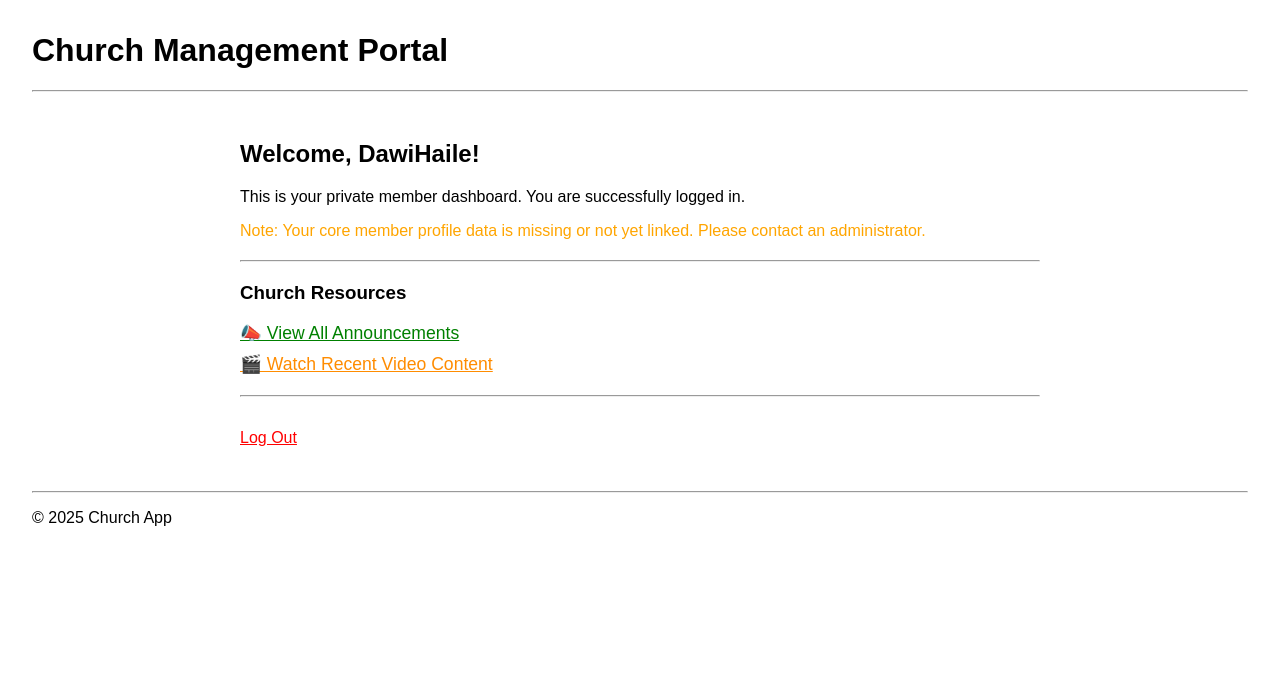
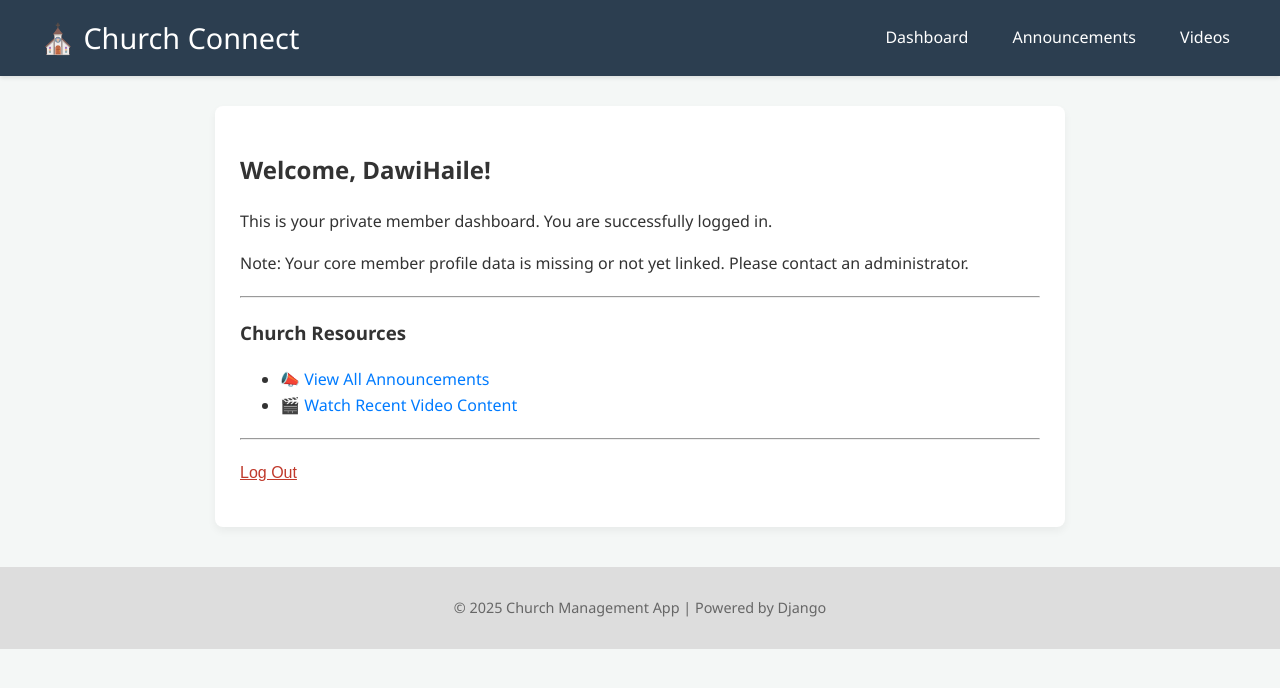
Before and after one commit to Dawit225/django-church-management-app, a Django app: page /members/dashboard/ in a window 1280 px wide. Shown: the top 688 px of the page. Run offline with Django 5.2, Linux system fonts and the light colour scheme; a user stored in the database is signed in; data comes from the database, SQL or seed files in the repository; both versions use the stored data as it was after the commit.

Commit message:
feat: changed the interface

```diff
--- a/config/settings.py
+++ b/config/settings.py
@@ -119,6 +119,10 @@ USE_TZ = True
 
 STATIC_URL = 'static/'
 
+STATICFILES_DIRS = [
+    BASE_DIR / "static",
+]
+
 # Default primary key field type
 # https://docs.djangoproject.com/en/5.2/ref/settings/#default-auto-field
 
--- a/config/templates/base.html
+++ b/config/templates/base.html
@@ -1,34 +1,47 @@
+{% load static %}
 <!DOCTYPE html>
 <html lang="en">
 <head>
     <meta charset="UTF-8">
     <meta name="viewport" content="width=device-width, initial-scale=1.0">
     <title>{% block title %}Church Management App{% endblock %}</title>
-    <style>
-        body { font-family: sans-serif; margin: 2rem; }
-        .form-container { max-width: 600px; margin: 0 auto; padding: 20px; border: 1px solid #ccc; border-radius: 8px; }
-        .form-row { margin-bottom: 1rem; }
-        label { display: block; margin-bottom: 0.3rem; font-weight: bold; }
-        input[type="text"], input[type="email"], input[type="number"], textarea, select {
-            width: 100%; padding: 8px; border: 1px solid #ddd; border-radius: 4px; box-sizing: border-box;
-        }
-        .errorlist { color: red; list-style-type: none; padding: 0; margin-top: 0.2rem; }
-    </style>
+
+    <link rel="stylesheet" href="{% static 'css/style.css' %}">
 </head>
 <body>
-    <header>
-        <h1>Church Management Portal</h1>
-        <hr>
+    <header class="main-header">
+        <div class="header-content">
+            <h1 class="logo">⛪ Church Connect</h1>
+            <nav class="main-nav">
+                {% if user.is_authenticated %}
+                    <a href="{% url 'member_dashboard' %}">Dashboard</a>
+                    <a href="{% url 'announcement_list' %}">Announcements</a>
+                    <a href="{% url 'video_list' %}">Videos</a>
+                    {% else %}
+                    <a href="{% url 'member_registration' %}">Register</a>
+                    <a href="{% url 'login' %}">Log In</a>
+                {% endif %}
+            </nav>
+        </div>
     </header>
 
-    <main>
+    <main class="main-content">
+        {% if messages %}
+            <ul class="messages-list">
+                {% for message in messages %}
+                    <li class="{{ message.tags }}">
+                        {{ message }}
+                    </li>
+                {% endfor %}
+            </ul>
+        {% endif %}
+
         {% block content %}
         {% endblock content %}
     </main>
 
-    <footer>
-        <hr>
-        <p>&copy; 2025 Church App</p>
+    <footer class="main-footer">
+        <p>&copy; 2025 Church Management App | Powered by Django</p>
     </footer>
 </body>
 </html>
--- a/members/templates/members/member_dashboard.html
+++ b/members/templates/members/member_dashboard.html
@@ -3,7 +3,7 @@
 {% block title %}My Member Dashboard{% endblock %}
 
 {% block content %}
-    <div style="max-width: 800px; margin: 0 auto; padding: 20px;">
+    <div class="card" style="max-width: 800px; margin: 0 auto;">
         <h2>Welcome, {{ user.get_full_name|default:user.username }}!</h2>
 
         <p>This is your private member dashboard. You are successfully logged in.</p>
@@ -11,52 +11,48 @@
         {% if user.is_authenticated and user.member %}
             <h3>My Church Profile</h3>
             <ul>
-                <li>Age: {{ user.member.age }}</li>
-                <li>Address: {{ user.member.address }}</li>
-                <li>Has Confessor: {{ user.member.has_father_confessor|yesno:"Yes,No" }}</li>
-                <li>Joined: {{ user.member.date_joined|date:"F j, Y" }}</li>
+                <li><strong>Age:</strong> {{ user.member.age }}</li>
+                <li><strong>Address:</strong> {{ user.member.address }}</li>
+                <li><strong>Has Confessor:</strong> {{ user.member.has_father_confessor|yesno:"Yes,No" }}</li>
+                <li><strong>Joined:</strong> {{ user.member.date_joined|date:"F j, Y" }}</li>
             </ul>
 
             <p><a href="{% url 'member_profile_update' %}">Edit My Profile</a></p>
 
         {% else %}
-            <p style="color: orange;">Note: Your core member profile data is missing or not yet linked. Please contact an administrator.</p>
+            <p class="error">Note: Your core member profile data is missing or not yet linked. Please contact an administrator.</p>
         {% endif %}
 
         <hr style="margin: 20px 0;">
 
         <h3>Church Resources</h3>
-        <ul style="list-style: none; padding: 0;">
-            <li style="margin-bottom: 10px;">
-                <a href="{% url 'announcement_list' %}" style="font-size: 1.1em; color: green;">
-                    📣 View All Announcements
-                </a>
-            </li>
-            <li style="margin-bottom: 10px;">
-                <a href="{% url 'video_list' %}" style="font-size: 1.1em; color: darkorange;">
-                    🎬 Watch Recent Video Content
-                </a>
-            </li>
+        <ul class="resource-list">
+            <li><a href="{% url 'announcement_list' %}">📣 View All Announcements</a></li>
+            <li><a href="{% url 'video_list' %}">🎬 Watch Recent Video Content</a></li>
         </ul>
 
         <hr style="margin: 20px 0;">
 
-        <p style="margin-top: 2rem;">
+        <p style="margin-top: 10px;">
             <form method="post" action="{% url 'logout' %}">
                 {% csrf_token %}
-                <button type="submit"
-                        style="
-                            background: none;
-                            border: none;
-                            padding: 0;
-                            cursor: pointer;
-                            color: red;
-                            text-decoration: underline;
-                            font-size: 1em;
-                        ">
+                <button type="submit" class="logout-btn">
                     Log Out
                 </button>
             </form>
         </p>
     </div>
+
+    <style>
+        /* Specific style for the logout button to override the default button style */
+        .logout-btn {
+            background: none;
+            border: none;
+            padding: 0;
+            cursor: pointer;
+            color: #c0392b;
+            text-decoration: underline;
+            font-size: 1em;
+        }
+    </style>
 {% endblock content %}
--- a/members/views.py
+++ b/members/views.py
@@ -16,6 +16,8 @@ from django.urls import reverse_lazy
 # FIX: Ensure ListView is imported here:
 from django.views.generic import TemplateView, View, ListView
 from django.views.generic.edit import FormView, UpdateView
+from django.views.generic import TemplateView, View, ListView, DetailView # <<< MUST HAVE DetailView
+from django.contrib.auth.mixins import LoginRequiredMixin
 
 from .models import Member
 from .forms import MemberUserCreationForm, MemberProfileForm # Import the new forms
--- /dev/null
+++ b/static/css/style.css
@@ -0,0 +1,147 @@
+/* --- Base Reset and Typography --- */
+body {
+    font-family: 'Segoe UI', Tahoma, Geneva, Verdana, sans-serif;
+    margin: 0;
+    padding: 0;
+    background-color: #f4f7f6;
+    color: #333;
+    line-height: 1.6;
+}
+a {
+    color: #007bff;
+    text-decoration: none;
+}
+a:hover {
+    text-decoration: underline;
+}
+
+/* --- Header & Navigation --- */
+.main-header {
+    background-color: #2c3e50; /* Dark Blue */
+    color: white;
+    padding: 15px 0;
+    box-shadow: 0 2px 4px rgba(0, 0, 0, 0.1);
+}
+.header-content {
+    max-width: 1200px;
+    margin: 0 auto;
+    padding: 0 20px;
+    display: flex;
+    justify-content: space-between;
+    align-items: center;
+}
+.logo {
+    margin: 0;
+    font-size: 1.8em;
+    font-weight: 300;
+}
+.main-nav a {
+    color: white;
+    margin-left: 20px;
+    padding: 5px 10px;
+    border-radius: 4px;
+    transition: background-color 0.3s;
+}
+.main-nav a:hover {
+    background-color: #34495e;
+    text-decoration: none;
+}
+
+/* --- Main Content Area --- */
+.main-content {
+    max-width: 1200px;
+    margin: 30px auto;
+    padding: 0 20px;
+}
+.card {
+    background-color: white;
+    padding: 25px;
+    border-radius: 8px;
+    box-shadow: 0 4px 8px rgba(0, 0, 0, 0.05);
+    margin-bottom: 20px;
+}
+.form-container {
+    max-width: 500px;
+    margin: 0 auto;
+    padding: 30px;
+    background-color: white;
+    border-radius: 8px;
+    box-shadow: 0 4px 10px rgba(0, 0, 0, 0.1);
+}
+
+/* --- Forms --- */
+.form-container input[type="text"],
+.form-container input[type="password"],
+.form-container input[type="email"],
+.form-container input[type="number"],
+.form-container select,
+.form-container textarea {
+    width: 100%;
+    padding: 10px;
+    margin: 8px 0 15px 0;
+    display: inline-block;
+    border: 1px solid #ccc;
+    border-radius: 4px;
+    box-sizing: border-box;
+    font-size: 1em;
+}
+.form-container button[type="submit"] {
+    background-color: #27ae60; /* Green */
+    color: white;
+    padding: 12px 20px;
+    border: none;
+    border-radius: 4px;
+    cursor: pointer;
+    width: 100%;
+    font-size: 1.1em;
+    transition: background-color 0.3s;
+}
+.form-container button[type="submit"]:hover {
+    background-color: #229954;
+}
+
+/* --- Messages (Alerts) --- */
+.messages-list {
+    list-style: none;
+    padding: 0;
+}
+.messages-list li {
+    padding: 15px;
+    margin-bottom: 15px;
+    border-radius: 4px;
+    font-weight: bold;
+}
+.messages-list .success {
+    background-color: #d4edda;
+    color: #155724;
+    border: 1px solid #c3e6cb;
+}
+.messages-list .error, .messages-list .warning {
+    background-color: #f8d7da;
+    color: #721c24;
+    border: 1px solid #f5c6cb;
+}
+
+/* --- Footer --- */
+.main-footer {
+    text-align: center;
+    padding: 15px;
+    background-color: #ddd;
+    color: #666;
+    margin-top: 40px;
+    font-size: 0.9em;
+}
+
+/* --- Responsive adjustments --- */
+@media (max-width: 600px) {
+    .header-content {
+        flex-direction: column;
+    }
+    .main-nav {
+        margin-top: 10px;
+    }
+    .main-nav a {
+        display: block;
+        margin: 5px 0;
+    }
+}
```
Also changed, not shown: members/templates/members/member_profile_update.html (+4 -6 lines), members/templates/members/member_registration.html (+20 -8 lines), members/templates/members/video_list.html (+17 -7 lines), db.sqlite3.
